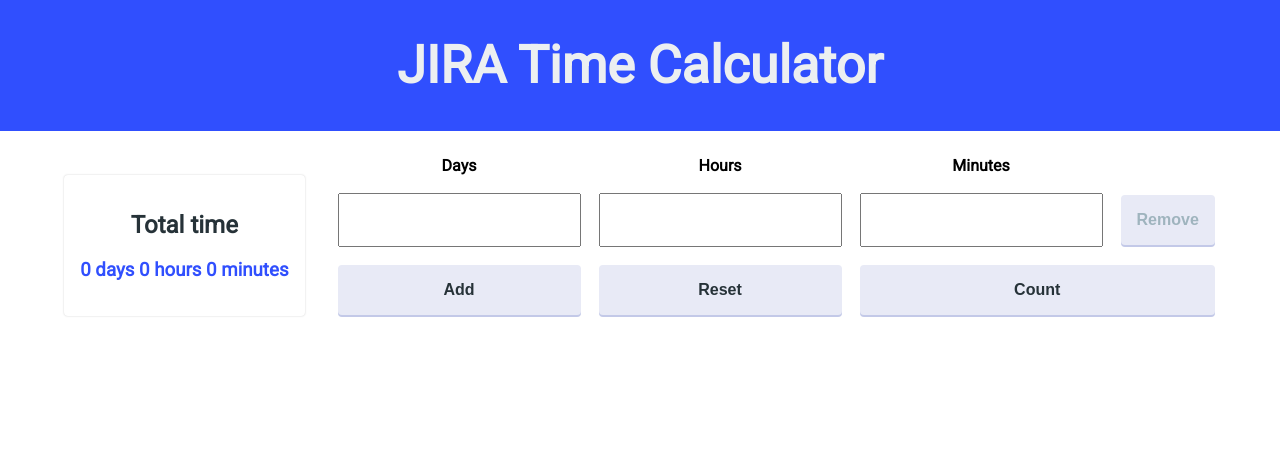
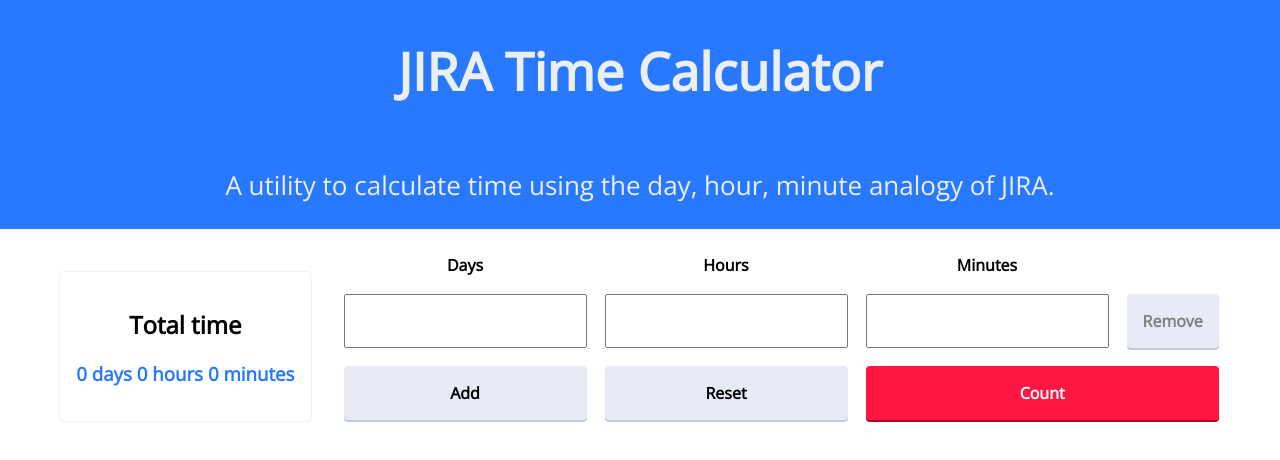
Before and after one commit to sujitykulkarni/Agile-Utilities, a React (Create React App) app: page / in a window 1280 px wide. Shown: the top 460 px of the page. Built offline with nearby package versions, Linux system fonts and the light colour scheme.

Commit message:
Added accent colors, meta tags

```diff
--- a/package.json
+++ b/package.json
@@ -2,11 +2,13 @@
   "name": "jira-time",
   "version": "0.1.0",
   "private": true,
+  "homepage":"https://sujitykulkarni.github.io/jira-time-calculator",
   "dependencies": {
     "@types/jest": "24.0.13",
     "@types/node": "12.0.2",
     "@types/react": "16.8.17",
     "@types/react-dom": "16.8.4",
+    "gh-pages": "^2.0.1",
     "node-sass": "^4.12.0",
     "react": "^16.8.6",
     "react-dom": "^16.8.6",
@@ -17,7 +19,9 @@
     "start": "react-scripts start",
     "build": "react-scripts build",
     "test": "react-scripts test",
-    "eject": "react-scripts eject"
+    "eject": "react-scripts eject",
+    "predeploy": "npm run build",
+    "deploy": "gh-pages -d build"
   },
   "eslintConfig": {
     "extends": "react-app"
--- a/public/index.html
+++ b/public/index.html
@@ -4,8 +4,10 @@
     <meta charset="utf-8" />
     <link rel="shortcut icon" href="%PUBLIC_URL%/favicon.ico" />
     <meta name="viewport" content="width=device-width, initial-scale=1" />
-    <meta name="theme-color" content="#000000" />
-    <link href="https://fonts.googleapis.com/css?family=Roboto:300,400&display=swap" rel="stylesheet">
+    <meta name="theme-color" content="#2979ff" />
+    <meta name="description" content="A utility to calculate time using the day, hour, minute analogy of JIRA.">
+    <meta name="robots" content="index, follow">
+    <link href="https://fonts.googleapis.com/css?family=Open+Sans:300,400&display=swap" rel="stylesheet">
     <!--
       manifest.json provides metadata used when your web app is installed on a
       user's mobile device or desktop. See https://developers.google.com/web/fundamentals/web-app-manifest/
@@ -20,7 +22,7 @@
       work correctly both with client-side routing and a non-root public URL.
       Learn how to configure a non-root public URL by running `npm run build`.
     -->
-    <title>React App</title>
+    <title>JIRA Time Calculator</title>
   </head>
   <body>
     <noscript>You need to enable JavaScript to run this app.</noscript>
--- a/src/App.scss
+++ b/src/App.scss
@@ -74,16 +74,26 @@
   background: $primary-button-color;
   color:$primary-text-color;
   border: none;
-  box-shadow: 0px 2px 0px 0px $primary-border-color;
+  box-shadow: 0px 2px 0px 0px darken($primary-button-color, 10%);
   padding: ($base-grid-value * 2);
   font-size: ($base-grid-value * 2);
   font-weight: bold;
   border-radius: $button-border-radius;
   outline: none;
+  font-family: 'Open Sans', sans-serif;
+
+  &.btn--accent {
+    background: $accent-color;
+    box-shadow: 0px 2px 0px 0px darken($accent-color, 20%);
+    color: $accent-text-color;
+    &:hover {
+      box-shadow: 0px 4px 0px 0px darken($accent-color, 20%);
+    }
+  }
 }
 
 button:hover {
-  box-shadow: 0px 4px 0px 0px $primary-border-color;
+  box-shadow: 0px 4px 0px 0px darken($primary-button-color, 10%);
   transform: translateY(-2px);
 }
 
--- a/src/App.tsx
+++ b/src/App.tsx
@@ -7,6 +7,7 @@
     <div className="App">
       <header className="App-header">
         <h1>JIRA Time Calculator</h1>
+        <p>A utility to calculate time using the day, hour, minute analogy of JIRA.</p>
       </header>
       <Calculator/>
     </div>
--- a/src/components/timeInput.tsx
+++ b/src/components/timeInput.tsx
@@ -51,7 +51,7 @@
                                 <button onClick={this.reset}>Reset</button>
                             </td>
                             <td colSpan={3}>
-                                <button onClick={() => this.props.onCalculate(this.state.inputs)}>Count</button>
+                                <button onClick={() => this.props.onCalculate(this.state.inputs)} className="btn--accent">Count</button>
                             </td>
                         </tr>
                     </tfoot>
--- a/src/index.css
+++ b/src/index.css
@@ -1,6 +1,6 @@
 body {
   margin: 0;
-  font-family: 'Roboto', sans-serif;
+  font-family: 'Open Sans', sans-serif;
   -webkit-font-smoothing: antialiased;
   -moz-osx-font-smoothing: grayscale;
 }
--- a/src/styles/_colors.scss
+++ b/src/styles/_colors.scss
@@ -1,8 +1,8 @@
-$primary-color: #304ffe;
-$primary-text-color: #263238;
+$primary-color: #2979ff;
+$primary-text-color: #000000;
 $primary-text-color-inverted: #eceff1;
 $primary-button-color: #e8eaf6;
 $primary-button-text-color-disabled: lighten($primary-text-color, 50%);
-$primary-border-color: darken($primary-button-color, 10%);
-$accent-color: #1a237e;
+$accent-color: #ff1744;
+$accent-text-color: #ffffff;
 $card-background: #FFFFFF;
```
Also changed, not shown: 1 other file (tests, documents, lock files or other folders).
